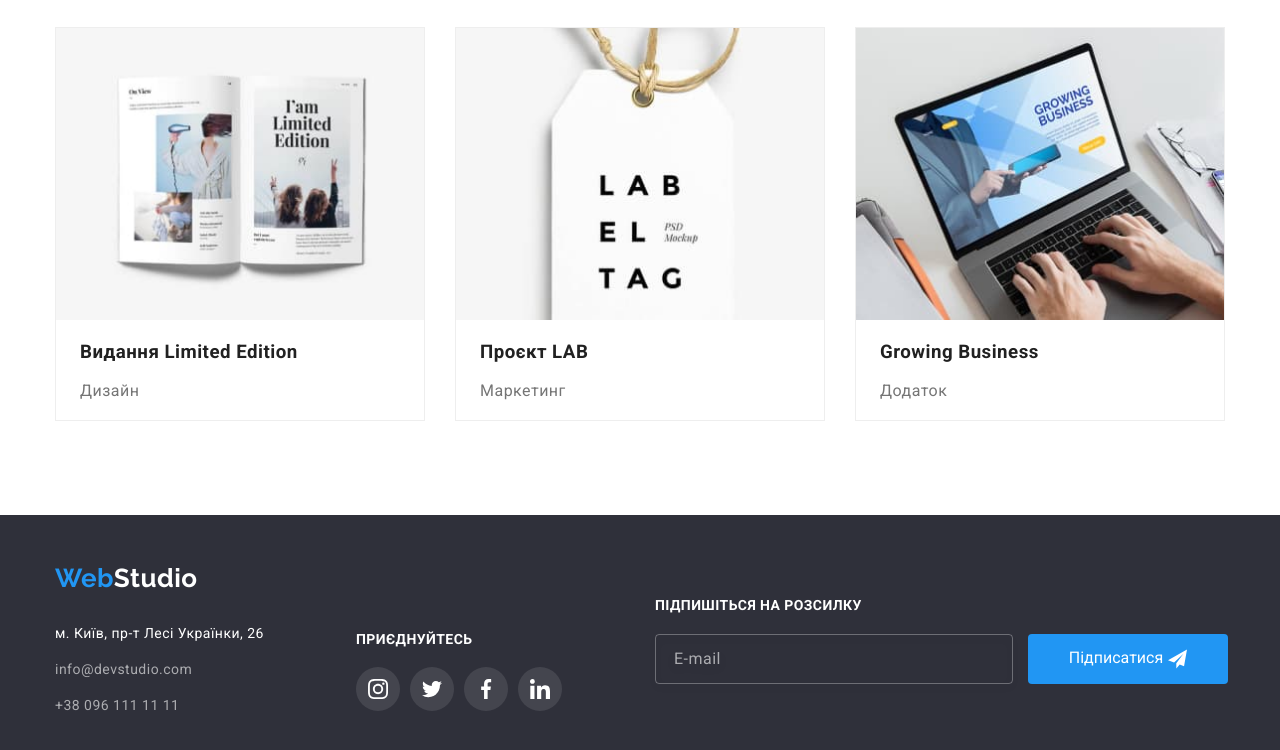
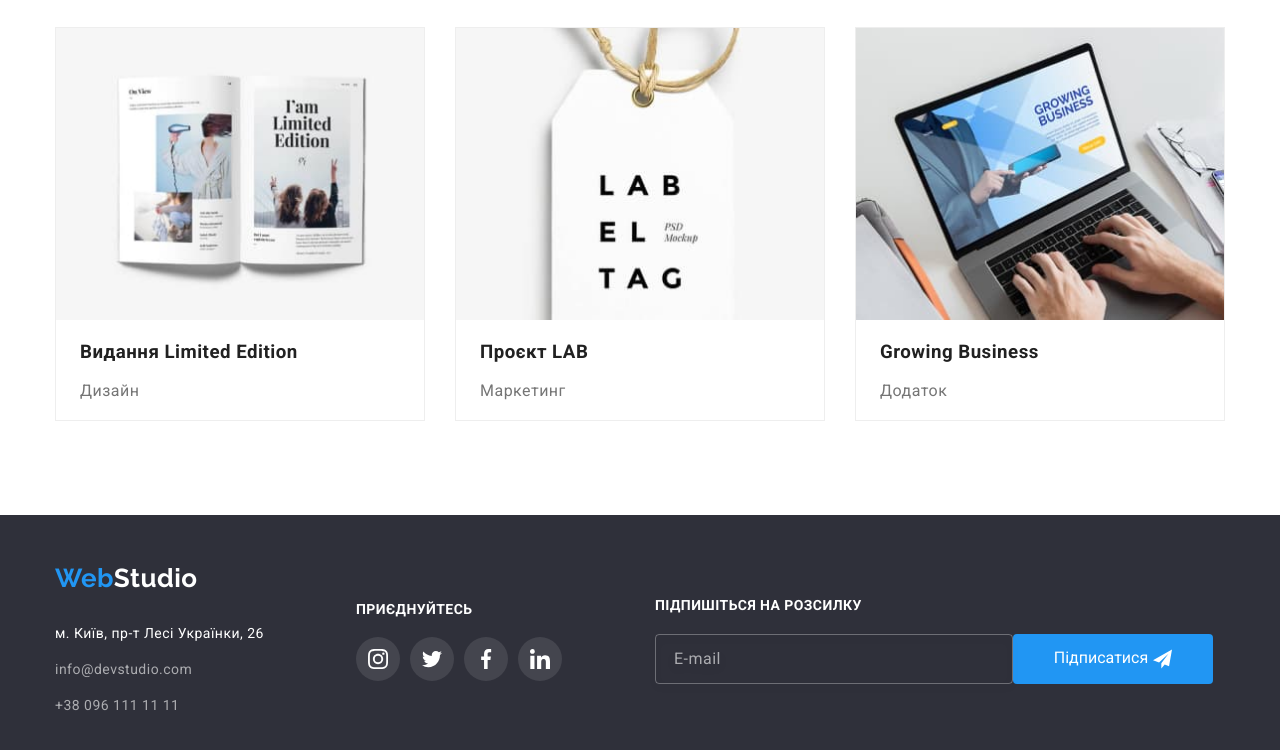
Before and after one commit to IvanAnufriiev/-goit-markup-hw-08-, a plain HTML site: page portfolio.html in a window 1280 px wide. Shown: the part 1085-1835 px from the top of the page. Drawn offline with nearby package versions, Linux system fonts and the light colour scheme.

Commit message:
homework-8

```diff
--- a/sass/components/_footer.scss
+++ b/sass/components/_footer.scss
@@ -98,6 +98,7 @@ right: 89px;
         margin-right: 93px;
         right: 0;
         margin-bottom: 0;
+        margin-top: 0;
     }
 }
 
@@ -182,8 +183,7 @@ right: 89px;
 }
 
 .footer-input {
-    margin-left: 15px;
-    margin-right: 15px;
+
     border: 1px solid rgba(255, 255, 255, 0.3);
     filter: drop-shadow(0px 4px 4px rgba(0, 0, 0, 0.15));
     border-radius: 4px;
--- a/sass/layouts/_characteristic.scss
+++ b/sass/layouts/_characteristic.scss
@@ -77,21 +77,14 @@
 }
 .characteristics__card-text {
 
-    padding-left: 7px;
-    padding-right: 23px;
+
     font-size: 14px;
     line-height: 1.7142;
     font-weight: 400;
     letter-spacing: 0.03em;
-    @include tablet{
-margin-bottom: 30px;
-    }
 
         color: #757575;
-        @include desktop{
-            margin-bottom: 0px;
-            padding-left: 0%;
-        }
+
 }
 
 .characteristic {
--- a/sass/layouts/_client.scss
+++ b/sass/layouts/_client.scss
@@ -1,9 +1,8 @@
 .client{
     padding-top: 60px;
     padding-bottom: 60px;
-    @include tablet{
-    padding-top: 60px;
-    }
+
+
     @include desktop{
         padding-top: 94px;
         padding-bottom: 94px;
@@ -18,10 +17,10 @@
     color: var(--first-title-color);
 
     margin-bottom: 50px;
-
     @include tablet{
     font-size: 28px;
     line-height: 1.17;
+    margin-bottom: 30px;
     }
     @include desktop{
     font-size: 36px;
--- a/sass/layouts/_hero.scss
+++ b/sass/layouts/_hero.scss
@@ -1,6 +1,6 @@
 .hero {
     display: block;
-    max-width: 1200px;
+    max-width: 1600px;
     height: 600px;
     align-items: center;
     justify-content: center;
@@ -9,9 +9,7 @@
     margin-top: 60px;
     box-sizing: border-box;
     margin: 0 auto;
-    // padding-top: 200px;
-    // padding-bottom: 200px;
-    @include mobile {
+    background-size: cover;
     padding-top: 118px;
         padding-bottom: 118px;
         background-image: linear-gradient(rgba(47, 48, 58, 0.4),
@@ -26,9 +24,27 @@
             background-image: linear-gradient(rgba(47, 48, 58, 0.4),
                     rgba(47, 48, 58, 0.4)),
                 url(../images/Header-mob-2x.jpg);
-                background-size: cover;
+
         }
-        }
+
+    // @include mobile {
+    //     padding-top: 118px;
+    //     padding-bottom: 118px;
+    //         background-image: linear-gradient(rgba(47, 48, 58, 0.4),
+    //                 rgba(47, 48, 58, 0.4)),
+    //             url(../images/Header-mob-1x.jpg);
+    //         background-repeat: no-repeat;
+    //         height: 400px;
+
+    //         @media (min-device-pixel-ratio: 2),
+    //         (min-resolution: 192dpi),
+    //         (min-resolution: 2dppx) {
+    //             background-image: linear-gradient(rgba(47, 48, 58, 0.4),
+    //                     rgba(47, 48, 58, 0.4)),
+    //                 url(../images/Header-mob-2x.jpg);
+
+    //         }
+    //     }
 
 
     @include tablet{
```
Also changed, not shown: css/main.css, css/main.min.css, 2 other files. Lines whose indentation alone changed are shown as unchanged.
